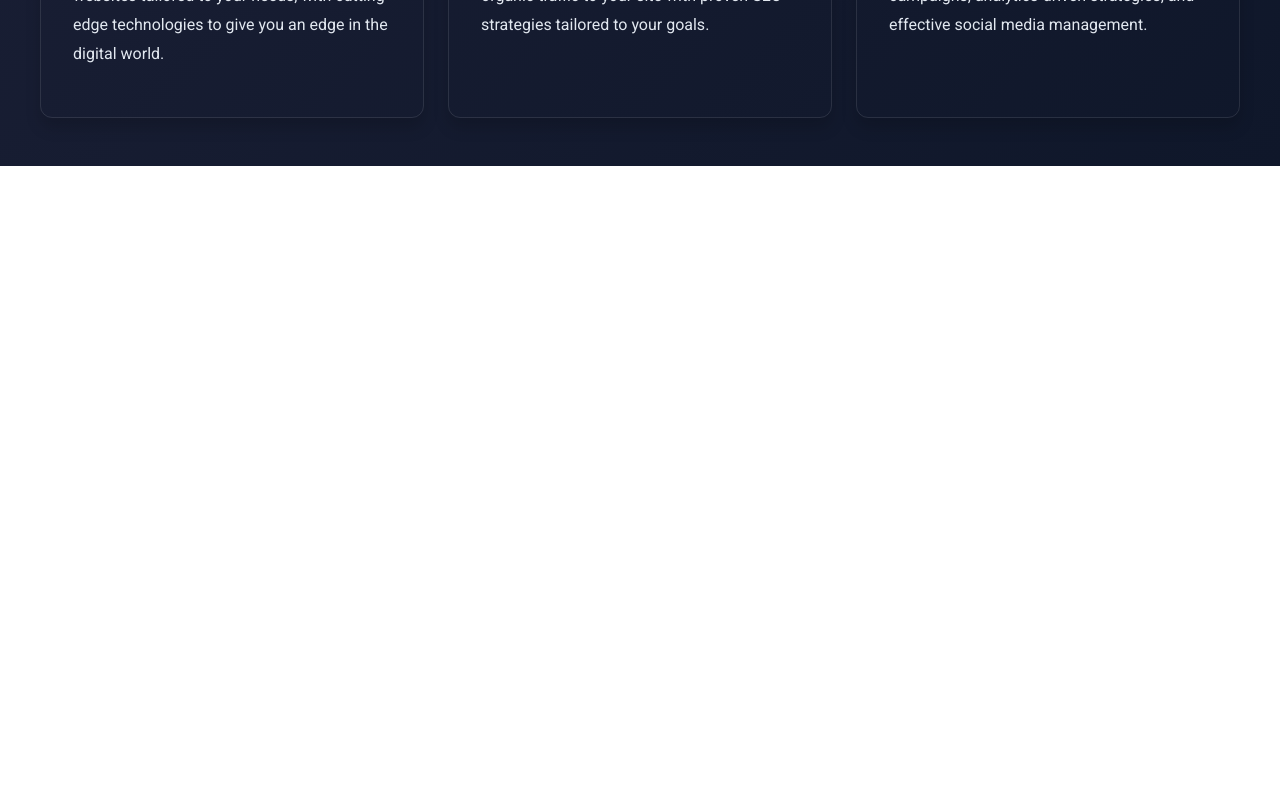
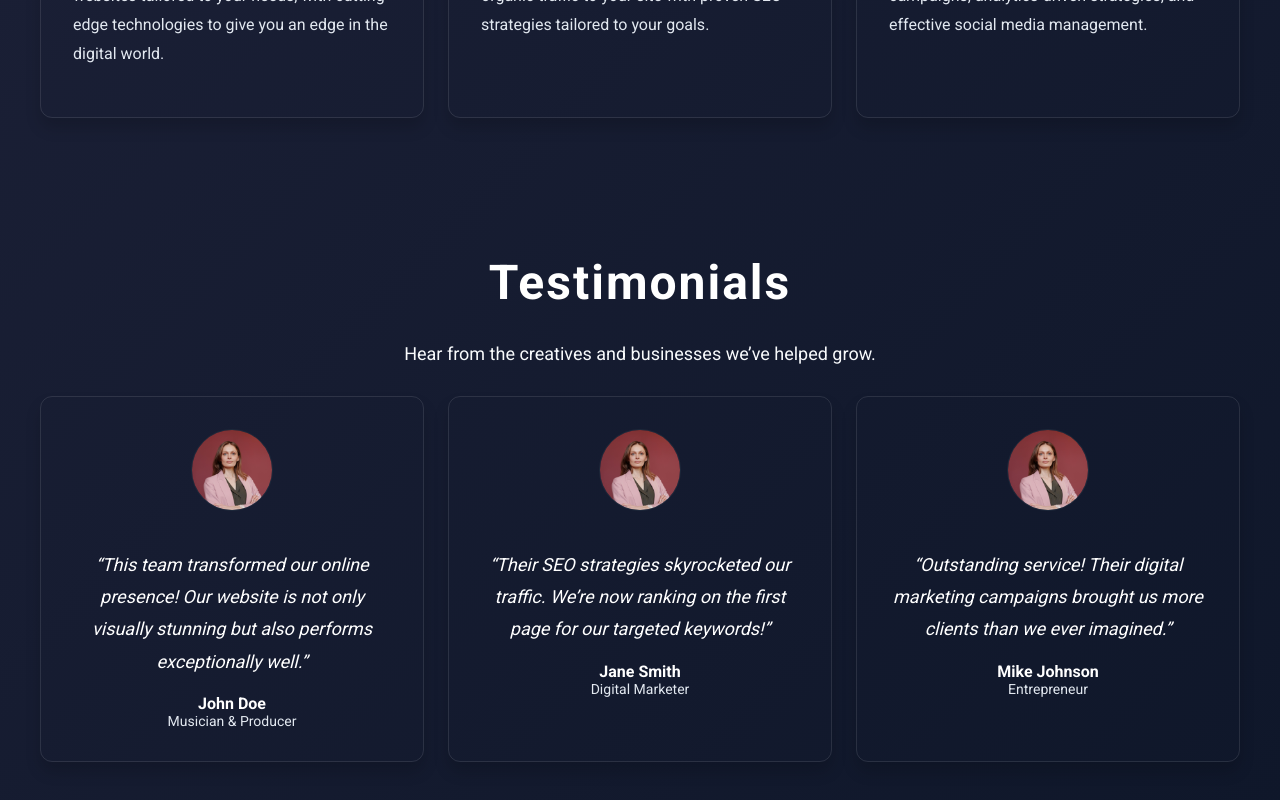
Before and after one commit to Nysonn/t3chwrapped, a React (Vite) app: page / in a window 1280 px wide. Shown: the part 2175-2975 px from the top of the page. Before the commit the page ends 2341 px from the top, so only its background shows below. Built offline with nearby package versions, Linux system fonts and the light colour scheme.

Commit message:
Testimonials section

```diff
--- /dev/null
+++ b/src/components/sections/Testimonials/Testimonials.css
@@ -0,0 +1,101 @@
+.testimonials {
+    padding: var(--spacing-2xl) 0;
+    background: var(--primary-gradient); /* Matches the overall theme */
+    color: var(--neutral-100);
+  }
+
+  .testimonials-container {
+    max-width: 1200px;
+    margin: 0 auto;
+    padding: 0 var(--spacing-lg);
+    text-align: center;
+  }
+
+  .testimonials h2 {
+    text-align: center;
+    font-size: var(--fs-5xl);
+    margin-bottom: var(--spacing-xl);
+    letter-spacing: 2px;
+    color: var(--neutral-100);
+  }
+
+  .testimonials-subtitle {
+    font-size: var(--fs-lg);
+    color: var(--neutral-200);
+    margin-bottom: var(--spacing-xl);
+  }
+
+  .testimonials-grid {
+    display: grid;
+    grid-template-columns: repeat(auto-fit, minmax(320px, 1fr));
+    gap: var(--spacing-lg);
+  }
+
+  .testimonial-card {
+    background: var(--neutral-gradient);
+    border-radius: var(--radius-lg);
+    padding: var(--spacing-xl);
+    box-shadow: var(--shadow-lg);
+    text-align: center; /* Center align for balanced aesthetics */
+    transition: transform 0.3s ease, box-shadow 0.3s ease;
+    border: 1px solid rgba(255, 255, 255, 0.1);
+  }
+
+  .testimonial-card:hover {
+    transform: translateY(-8px);
+    box-shadow: var(--shadow-xl);
+    background: rgba(255, 255, 255, 0.1);
+  }
+
+  .testimonial-image {
+    width: 80px;
+    height: 80px;
+    border-radius: 50%; /* Circular image for professionalism */
+    object-fit: cover; /* Maintain aspect ratio and crop to fit */
+    margin: 0 auto var(--spacing-md); /* Center and add space below */
+    border: 1px solid var(--primary-200); /* Highlight the image with a border */
+  }
+
+  .testimonial-quote {
+    font-size: var(--fs-lg);
+    font-style: italic;
+    margin-bottom: var(--spacing-md);
+    color: var(--neutral-100);
+    line-height: 1.8;
+  }
+
+  .testimonial-author {
+    margin-top: var(--spacing-sm);
+    color: var(--neutral-300);
+  }
+
+  .author-name {
+    font-weight: bold;
+    font-size: var(--fs-md);
+    color: var(--neutral-100);
+  }
+
+  .author-position {
+    display: block;
+    font-size: var(--fs-sm);
+    color: var(--neutral-300);
+  }
+
+  @media (max-width: 768px) {
+    .testimonials-container {
+      padding: 0 var(--spacing-md);
+    }
+
+    .testimonials h2 {
+      font-size: var(--fs-3xl);
+    }
+
+    .testimonials-subtitle {
+      font-size: var(--fs-md);
+    }
+
+    .testimonial-image {
+      width: 70px; /* Adjust for smaller screens */
+      height: 70px;
+    }
+  }
--- /dev/null
+++ b/src/components/sections/Testimonials/Testimonials.jsx
@@ -0,0 +1,55 @@
+import './Testimonials.css';
+import TestimonialImage from '../../../assets/images/test-lady.jpg';
+
+export default function Testimonials() {
+  const testimonials = [
+    {
+      quote:
+        "This team transformed our online presence! Our website is not only visually stunning but also performs exceptionally well.",
+      author: "John Doe",
+      position: "Musician & Producer",
+      image: TestimonialImage,
+    },
+    {
+      quote:
+        "Their SEO strategies skyrocketed our traffic. We’re now ranking on the first page for our targeted keywords!",
+      author: "Jane Smith",
+      position: "Digital Marketer",
+      image: TestimonialImage,
+    },
+    {
+      quote:
+        "Outstanding service! Their digital marketing campaigns brought us more clients than we ever imagined.",
+      author: "Mike Johnson",
+      position: "Entrepreneur",
+      image: TestimonialImage,
+    },
+  ];
+
+  return (
+    <section className="testimonials">
+      <div className="testimonials-container">
+        <h2>Testimonials</h2>
+        <p className="testimonials-subtitle">
+          Hear from the creatives and businesses we’ve helped grow.
+        </p>
+        <div className="testimonials-grid">
+          {testimonials.map((testimonial, index) => (
+            <div key={index} className="testimonial-card">
+              <img
+                src={testimonial.image}
+                alt={`${testimonial.author}`}
+                className="testimonial-image"
+              />
+              <p className="testimonial-quote">“{testimonial.quote}”</p>
+              <div className="testimonial-author">
+                <span className="author-name">{testimonial.author}</span>
+                <span className="author-position">{testimonial.position}</span>
+              </div>
+            </div>
+          ))}
+        </div>
+      </div>
+    </section>
+  );
+}
--- a/src/pages/Home/Home.jsx
+++ b/src/pages/Home/Home.jsx
@@ -2,6 +2,7 @@ import Hero from '../../components/sections/Hero/Hero'
 import FeaturedServices from '../../components/sections/Featured Services/FeaturedServices'
 import Designs from '../Designs/Designs'
 import './Home.css'
+import Testimonials from '../../components/sections/Testimonials/Testimonials';
 
 export default function Home() {
   return (
@@ -9,6 +10,7 @@ export default function Home() {
       <Hero />
       <Designs isHomepage={true}/>
       <FeaturedServices />
+      <Testimonials />
     </div>
   );
 }
```
Also changed, not shown: src/assets/images/test-lady.jpg (added).
